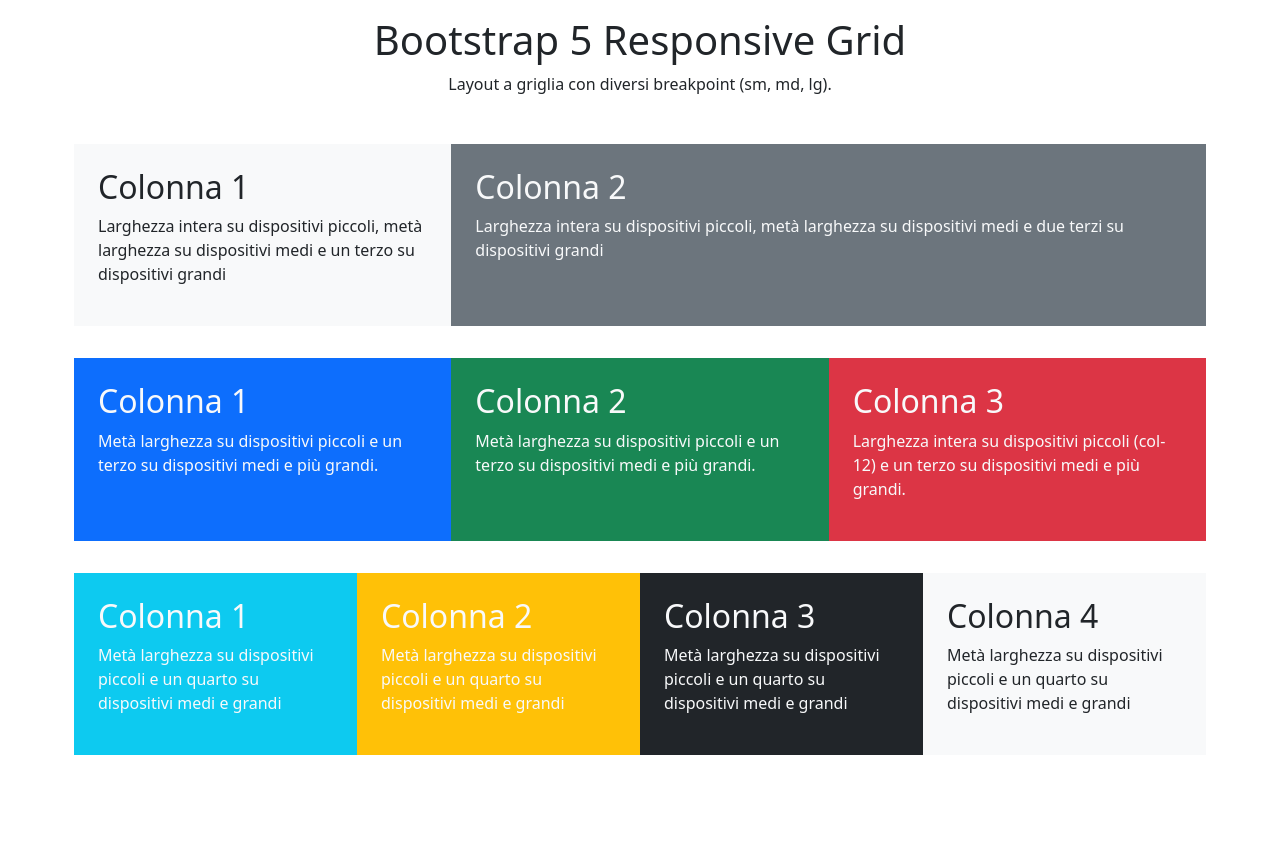
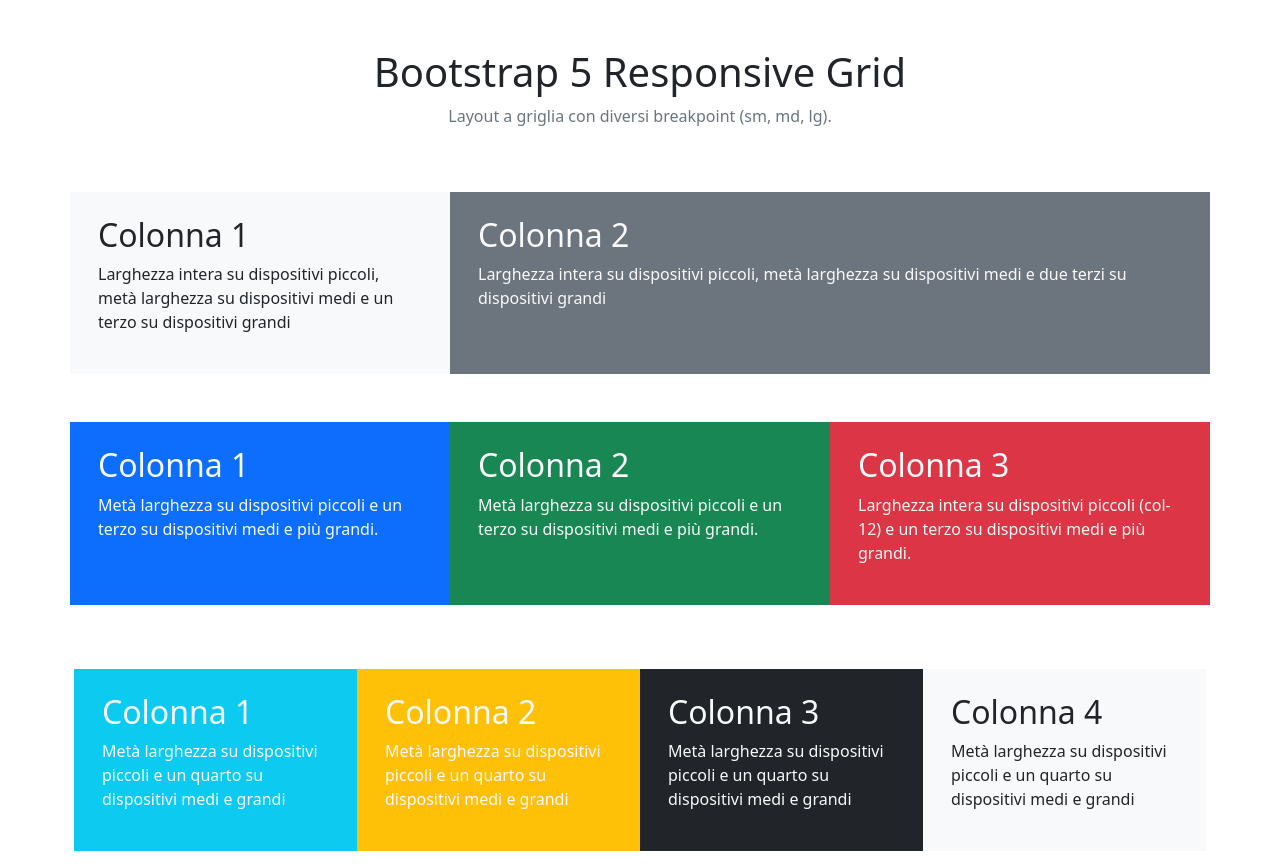
Before and after one commit to eduardorocco/htmlcss-bootstrap-layout, a plain HTML site: page index.html in a window 1280 px wide. Before the commit the page ends 800 px from the top, so only its background shows below. Drawn offline with nearby package versions, Linux system fonts and the light colour scheme.

Commit message:
FIX: layout and padding

```diff
--- a/index.html
+++ b/index.html
@@ -10,51 +10,68 @@
   <body>
 
     <!--TITLE-->
-    <header>
-        <div class="container p-3">
+    <header class="py-3 py-lg-5">
+        <div class="container">
             <div class="row text-center">
                 <h1 class="title">Bootstrap 5 Responsive Grid</h1>
-                <p >Layout a griglia con diversi breakpoint (sm, md, lg).</p>
+                <p class="subtitle fw-light text-secondary">Layout a griglia con diversi breakpoint (sm, md, lg).</p>
             </div>
         </div>
     </header>
 
-    <div class="container p-3">
+    <div class="container mb-5">
 
         <div class="row">
 
-            <div class="col-lg-4 col-md-6 col-sm-12 bg-light p-4">
+            <div class="col-lg-4 col-md-6 col-sm-12 bg-light">
+                <div class="px-3 py-4">
                     <h2>Colonna 1</h2>
                     <p>Larghezza intera su dispositivi piccoli, metà larghezza su dispositivi medi e un terzo su dispositivi grandi</p>
                 </div>
+            </div>
 
-            <div class="col-lg-8 col-md-6 col-sm-12 bg-secondary text-light p-4">
+            <div class="col-lg-8 col-md-6 col-sm-12 bg-secondary text-light">
+                <div class="px-3 py-4">
                     <h2>Colonna 2</h2>
                     <p>Larghezza intera su dispositivi piccoli, metà larghezza su dispositivi medi e due terzi su dispositivi grandi</p>
                 </div>
+            </div>
+
 
         </div>
 
     </div>
 
 
-    <div class="container p-3">
+    <div class="container my-5">
 
         <div class="row">
 
-            <div class="col-sm-6 col-md-4 bg-primary text-light p-4">
+            <div class="col-sm-6 col-md-4 bg-primary text-light">
+                <div class="px-3 py-4">
                     <h2>Colonna 1</h2>
                     <p>Metà larghezza su dispositivi piccoli e un terzo su dispositivi medi e più grandi.</p>
                 </div>
 
-            <div class="col-sm-6 col-md-4 bg-success text-light p-4">
+
+            </div>
+
+            <div class="col-sm-6 col-md-4 bg-success text-light">
+                <div class="px-3 py-4">
                     <h2>Colonna 2</h2>
                     <p>Metà larghezza su dispositivi piccoli e un terzo su dispositivi medi e più grandi.</p>
                 </div>
 
-            <div class="col-sm-12 col-md-4 bg-danger text-light p-4">
+
+            </div>
+
+            <div class="col-sm-12 col-md-4 bg-danger text-light">
+                <div class="px-3 py-4">
                     <h2>Colonna 3</h2>
                     <p>Larghezza intera su dispositivi piccoli (col-12) e un terzo su dispositivi medi e più grandi.</p>
+                </div>
+
+
             </div>
 
         </div>
@@ -67,24 +84,40 @@
 
         <div class="row">
 
-            <div class="col-md-3  col-sm-6 bg-info text-light p-4">
+            <div class="col-md-3  col-sm-6 bg-info text-light">
+                <div class="px-3 py-4">
+
                     <h2>Colonna 1</h2>
                      <p>Metà larghezza su dispositivi piccoli e un quarto su dispositivi medi e grandi</p>
                 </div>
 
-            <div class="col-md-3  col-sm-6 bg-warning text-light p-4">
+            </div>
+
+            <div class="col-md-3  col-sm-6 bg-warning text-light">
+                <div class="px-3 py-4">
                     <h2>Colonna 2</h2>
                     <p>Metà larghezza su dispositivi piccoli e un quarto su dispositivi medi e grandi</p>
                 </div>
 
-            <div class="col-md-3  col-sm-6 bg-dark text-light p-4">
+
+            </div>
+
+            <div class="col-md-3  col-sm-6 bg-dark text-light">
+                <div class="px-3 py-4">
                     <h2>Colonna 3</h2>
                     <p>Metà larghezza su dispositivi piccoli e un quarto su dispositivi medi e grandi</p>
                 </div>
 
-            <div class="col-md-3  col-sm-6 bg-light p-4">
+
+            </div>
+
+            <div class="col-md-3  col-sm-6 bg-light">
+                <div class="px-3 py-4">
                     <h2>Colonna 4</h2>
                     <p>Metà larghezza su dispositivi piccoli e un quarto su dispositivi medi e grandi</p>
+                </div>
+
+
             </div>
 
         </div>
```
Lines whose indentation alone changed are shown as unchanged.
